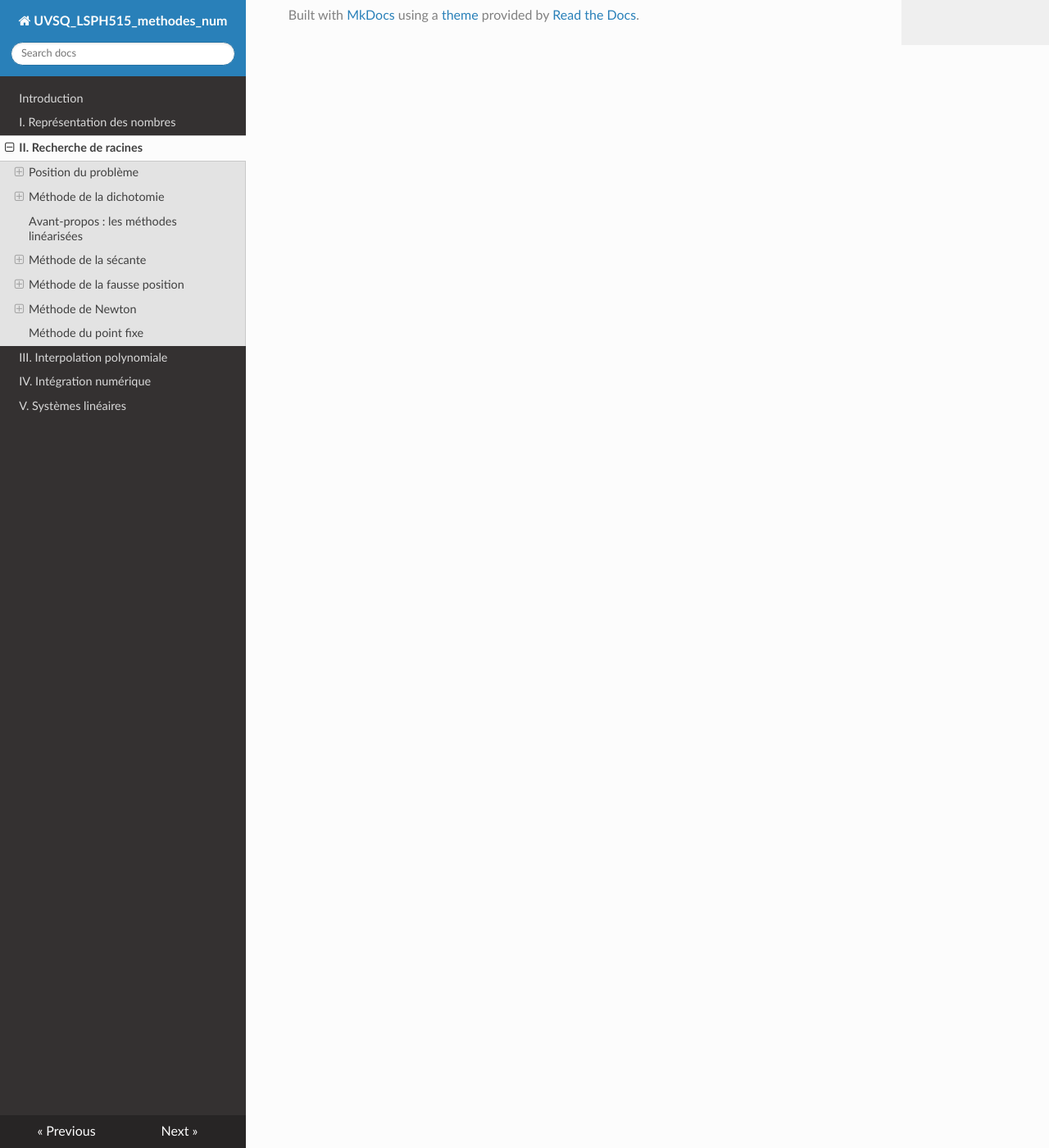
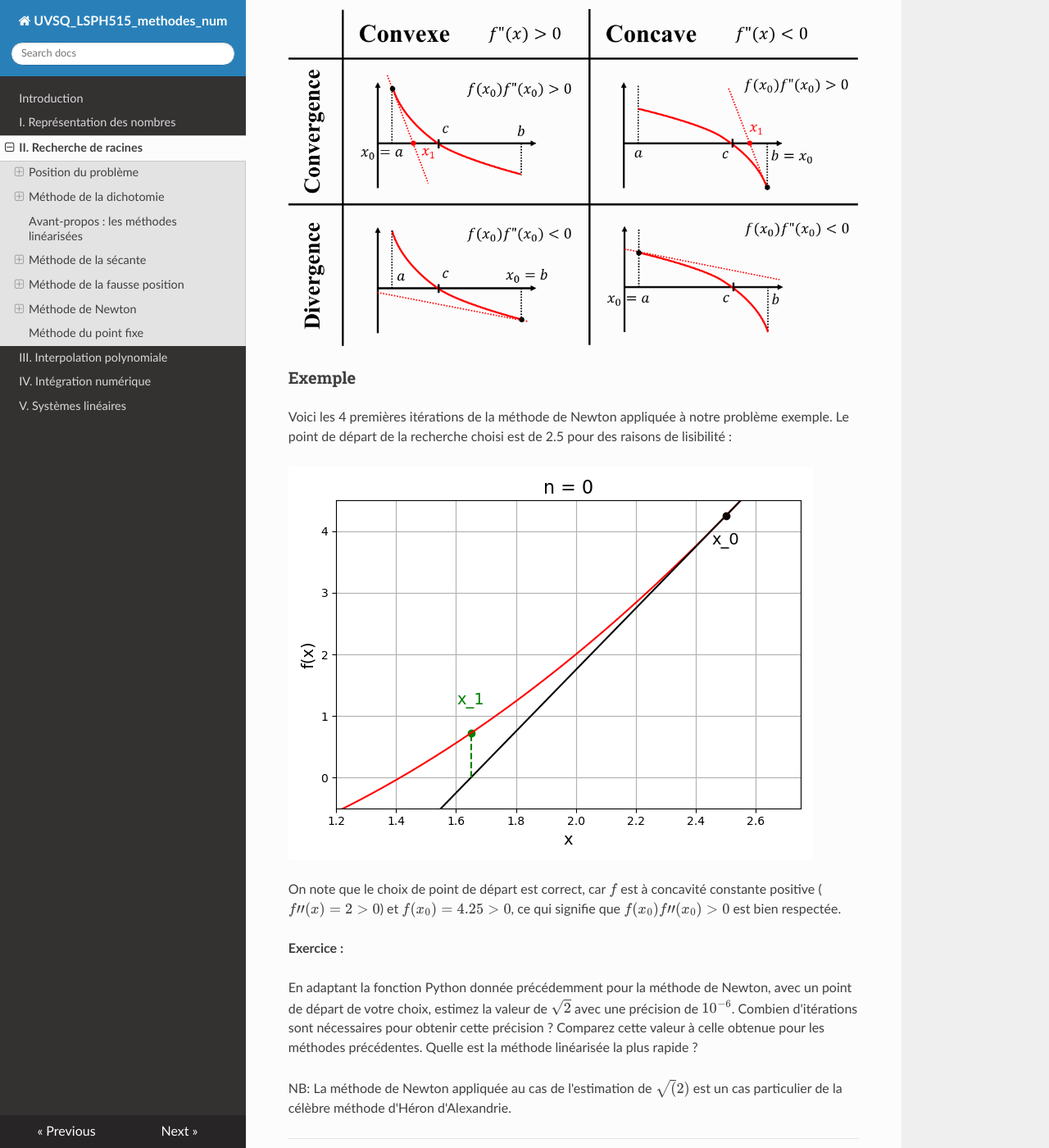
Before and after one commit to NicOudart/UVSQ_LSPH515_methodes_num, an MkDocs documentation site: the page built from docs/Chap2_Recherche_de_racines.md, in a window 1280 px wide and 1400 px high, scrolled down 15140 px. Shown: the whole window at 82% size. Built offline with MkDocs 1.6.1, drawn with Linux system fonts in a browser that asks for light colours; nearby versions of some CDN libraries; some of the changed text lies outside the part shown.

Commit message:
-Finishing the Newton method in Chapter 2.

```diff
--- a/docs/Chap2_Recherche_de_racines.md
+++ b/docs/Chap2_Recherche_de_racines.md
@@ -569,7 +569,29 @@
 
 Reste un incovénient, la méthode de Newton nécessite le calcul de dérivées, et est donc plus coûteuse en calcul.
 
+La méthode de Newton est **sûrement convergente** dans le cas d'une fonction $f$ strictement monotone et ne présentant pas de points d'inflexion dans l'intervalle $[a,b]$ (i.e. $f"(x)$ ne change pas de signe donc $f$ a une concavité constante) si le point de départ $x_0$ est tel que :
+
+**$f(x_0)f"(x_0)>0$**
+
+Pour choisir un point de départ $x_0$ qui ne risque pas de faire diverger la méthode de Newton, il faut donc s'assurer de respecter cette condition.
+
+![Illustration de la convergence de Newton](img/Chap2_newton_convergence.png)
+
 ### Exemple
+
+Voici les 4 premières itérations de la méthode de Newton appliquée à notre problème exemple.
+Le point de départ de la recherche choisi est de 2.5 pour des raisons de lisibilité :
+
+![Exemple d'application de Newton](img/Chap2_exemple_newton.gif)
+
+On note que le choix de point de départ est correct, car $f$ est à concavité constante positive ($f"(x)=2>0$) et $f(x_0)=4.25>0$, ce qui signifie que $f(x_0)f"(x_0)>0$ est bien respectée.
+
+**Exercice :**
+
+En adaptant la fonction Python donnée précédemment pour la méthode de Newton, avec un point de départ de votre choix, estimez la valeur de $\sqrt{2}$ avec une précision de $10^{-6}$.
+Combien d'itérations sont nécessaires pour obtenir cette précision ? Comparez cette valeur à celle obtenue pour les méthodes précédentes. Quelle est la méthode linéarisée la plus rapide ?
+
+NB: La méthode de Newton appliquée au cas de l'estimation de $\sqrt(2)$ est un cas particulier de la célèbre méthode d'Héron d'Alexandrie.
 
 ---
 
```
Also changed, not shown: docs/img/Chap2_exemple_newton.gif (added), docs/img/Chap2_newton_convergence.png (added).
